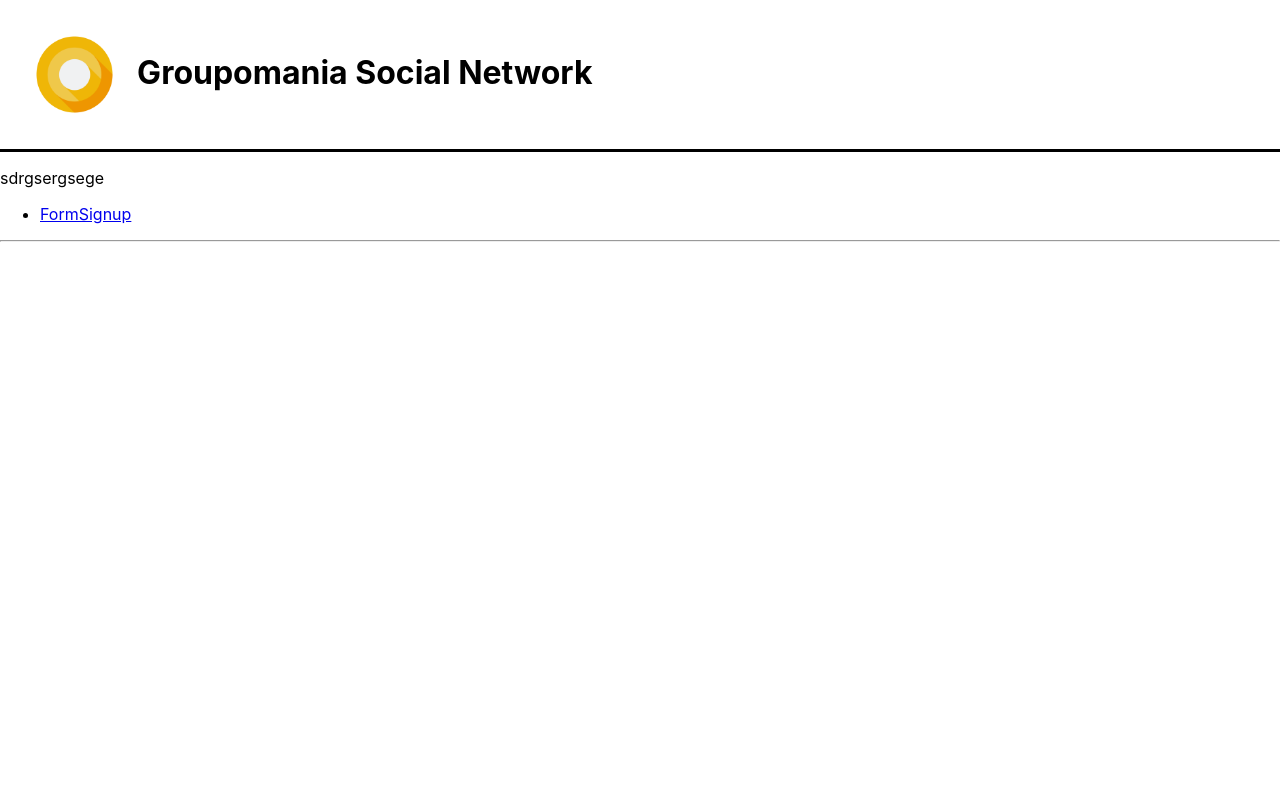
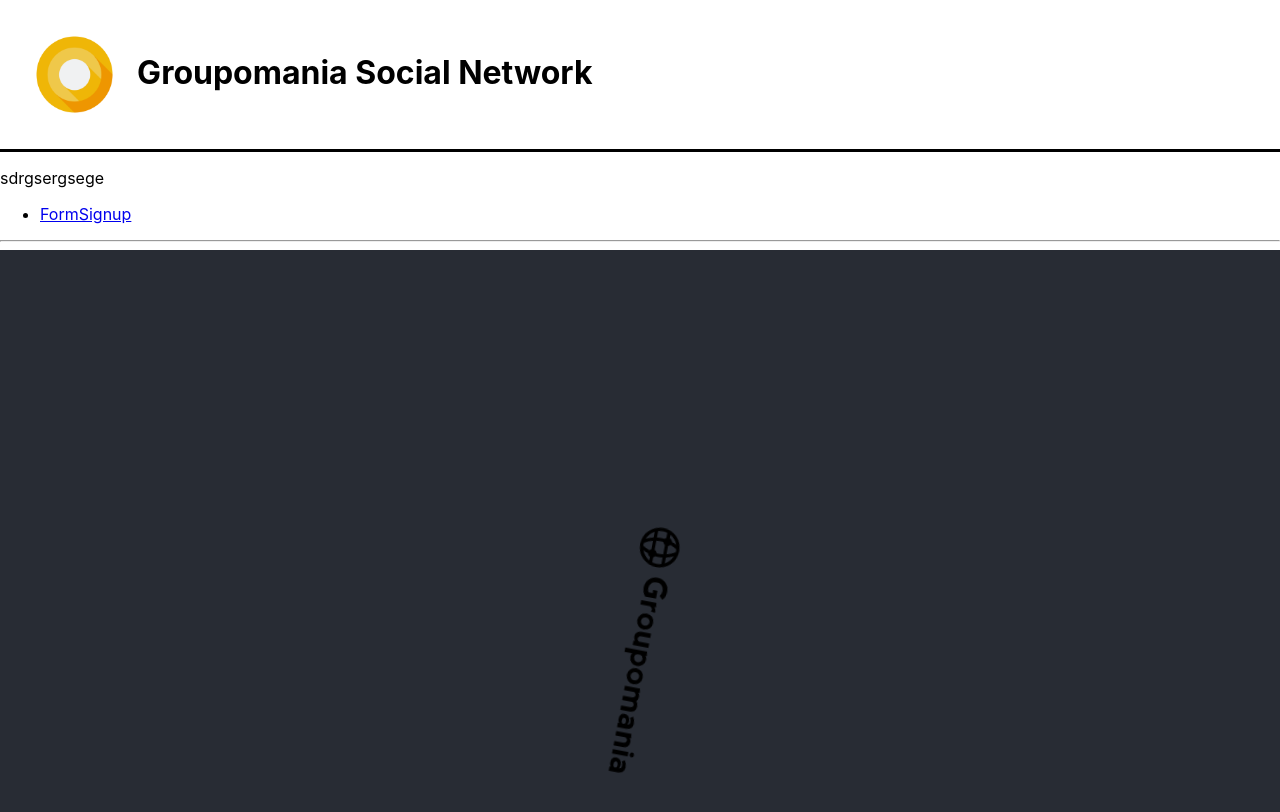
Before and after one commit to stefzouille/groupomania-P7, a React (Create React App) app in the folder frontend_groupomania/: page / in a window 1280 px wide. Shown: the top 812 px of the page. Built offline with nearby package versions, Linux system fonts and the light colour scheme; the HTML template or start-up script is replaced by a standard one.

Commit message:
add signup ok

```diff
--- a/frontend_groupomania/src/components/App.js
+++ b/frontend_groupomania/src/components/App.js
@@ -1,5 +1,5 @@
 import React from 'react';
-// import logo from './logo.svg';
+import logo from './logo.svg';
 import '../App.css';
 import FormSignup from './FormSignup';
 import { BrowserRouter, Routes, Route, Link } from "react-router-dom";
@@ -29,6 +29,9 @@
             </Routes>
 
           </div>
+          <header className="App-header">
+            <img src={logo} className="App-logo" alt="logo" />
+          </header>
         </div>
       </BrowserRouter >
     );
```
Also changed, not shown: frontend_groupomania/src/components/FormSignup.js (+0 -38 lines).
